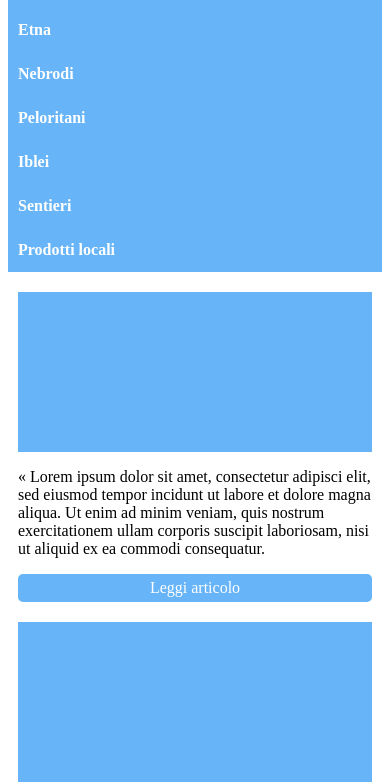
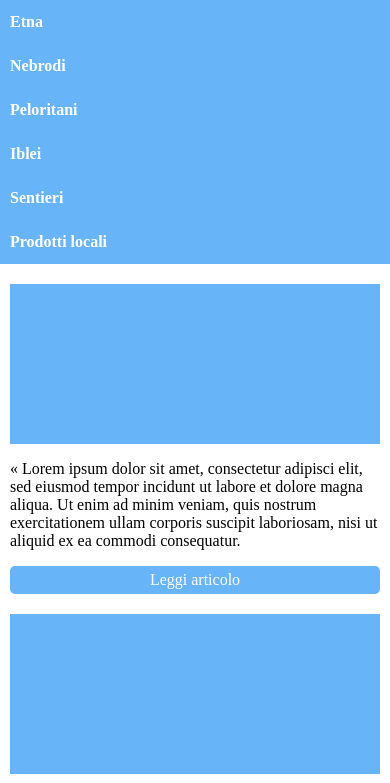
Before and after one commit to Massimo-Petralia/Web-design, a plain HTML site: page index.html in a window 390 px wide. Shown: the part 207-990 px from the top of the page. Drawn offline with Linux system fonts and the light colour scheme; a script that the page names is missing.

Commit message:
margini  laterali aggiunti al body e eliminati sullo stile per mobile

```diff
--- a/main.scss
+++ b/main.scss
@@ -1,4 +1,5 @@
  body{
+     margin: 0px 100px;
     display: flex;
     justify-content: center;
     box-sizing: border-box;
@@ -68,6 +69,9 @@
 
 /*stile navigazione per mobile*/
 @media all and (max-width: 700px) {
+    body {
+        margin: auto;
+    }
     .navigation, .main-menu {
         padding: 0px;
         flex-direction: column;
@@ -95,7 +99,7 @@ color: black;
 display: flex;
 flex-basis: 100%;
 flex-direction: column;
-width: 180px;
+/*width: 180px;*/
 margin: 10px;
 }
 
@@ -138,12 +142,18 @@ margin: 10px;
 
 /*stile colonne per mobile*/
 @media all and (max-width: 700px) {
+    body {
+        margin: auto;
+    }
     .tre-col {
     flex-wrap: wrap;
     }
     }
 
     @media all and (max-width: 550px) {
+        body {
+            margin: auto;
+        }
     .due-col {
     flex-wrap: wrap;
     }
```
Also changed, not shown: main.css, 1 other file.
